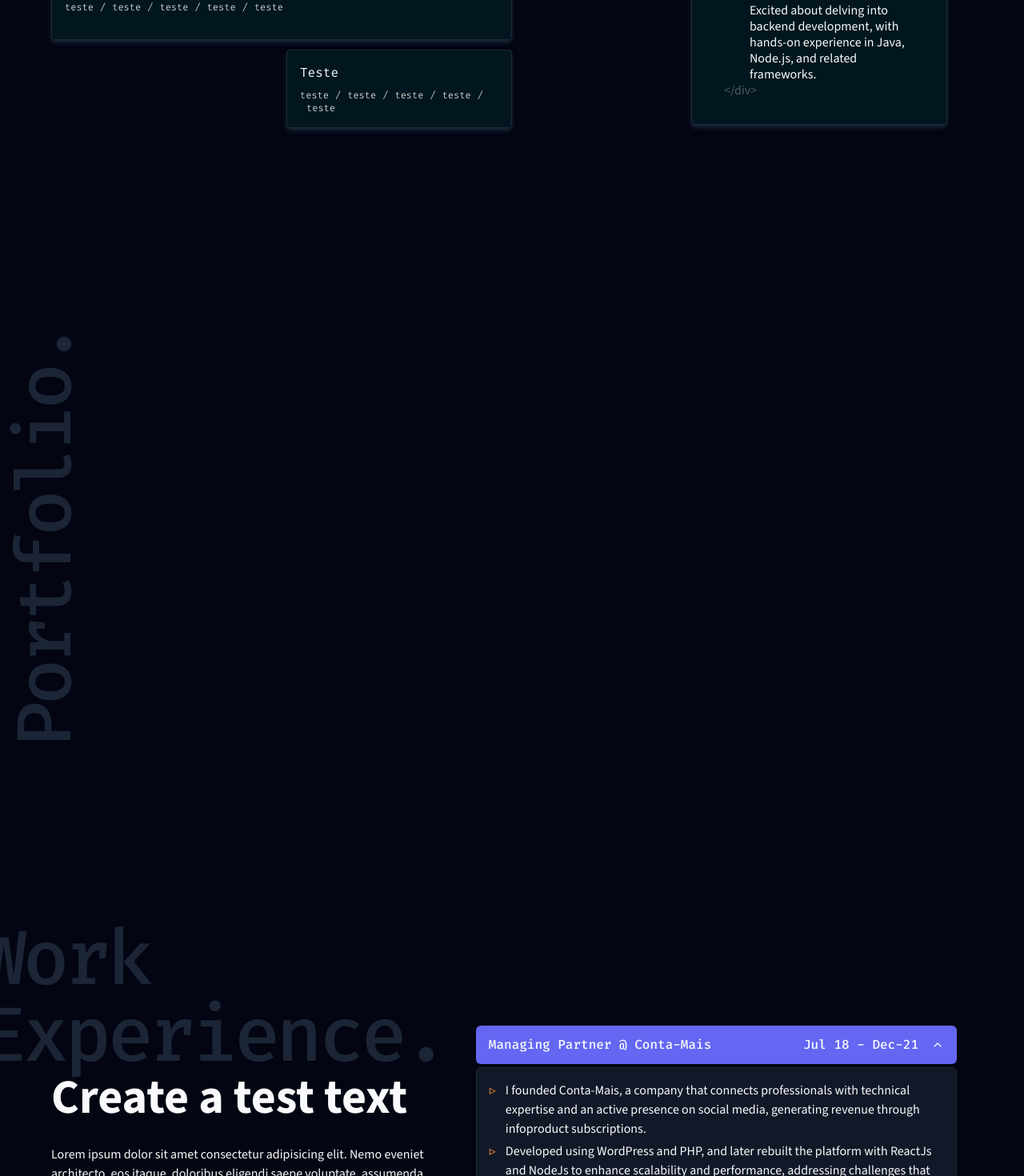
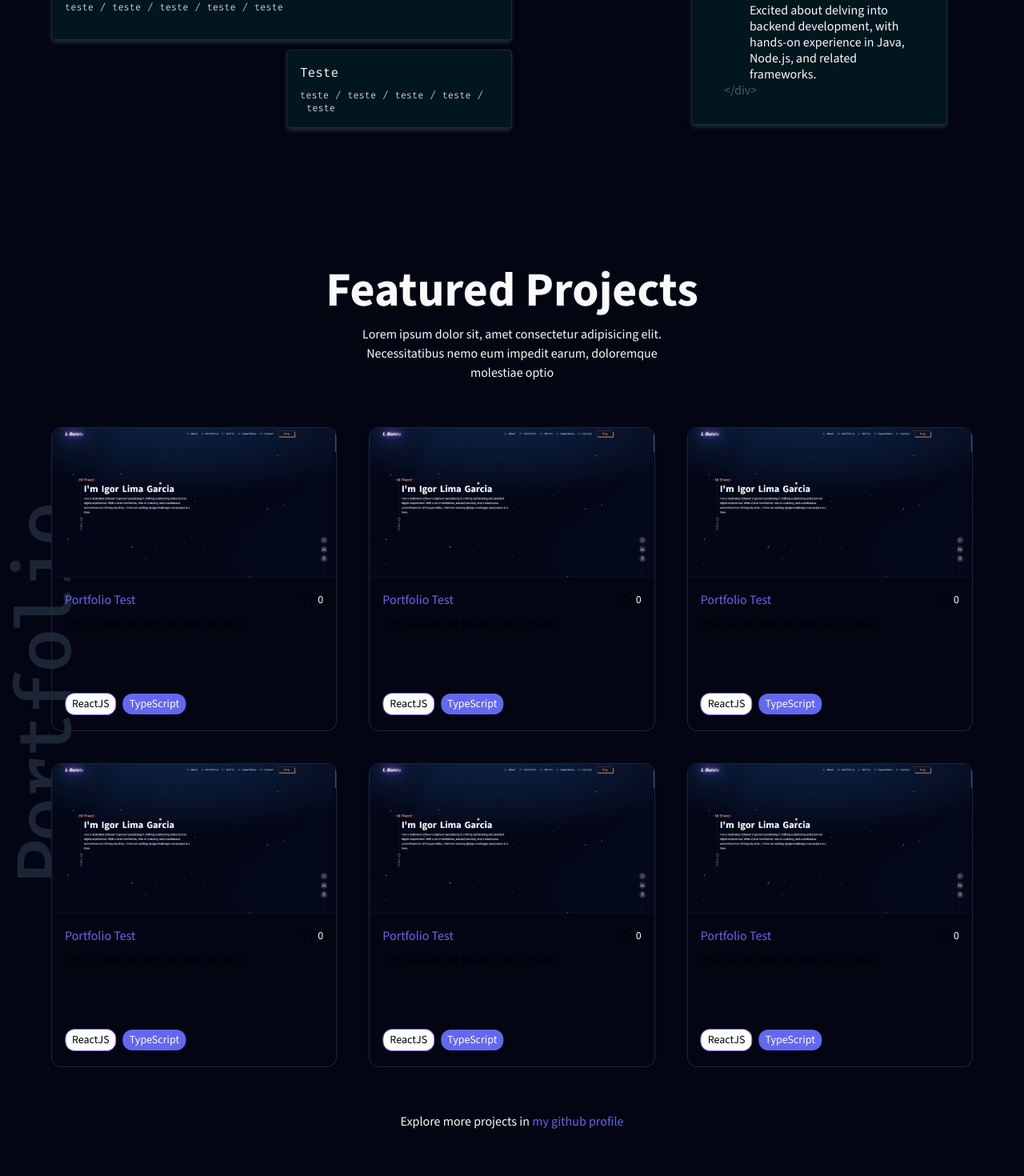
Before and after one commit to ilgarcia/webPortifolio-v3, a Next.js app: page / in a window 1280 px wide. Shown: the part 1330-2800 px from the top of the page at 80% size. Built offline with nearby package versions, Linux system fonts and the light colour scheme.

Commit message:
feature: animation part-3

```diff
--- a/src/components/animations/HorizontalEntryAnimations.tsx
+++ b/src/components/animations/HorizontalEntryAnimations.tsx
@@ -5,8 +5,6 @@ import { useRef } from "react";
 import { gsap } from "gsap";
 import { useGSAP } from "@gsap/react";
 import { ScrollTrigger } from "gsap/dist/ScrollTrigger";
-
-import React from "react";
 
 export function HorizontalEntryAnimations(props: HorizontalAnimationProps) {
   const ref = useRef(null);
--- a/src/components/animations/VerticalSurgeAnimations.tsx
+++ b/src/components/animations/VerticalSurgeAnimations.tsx
@@ -6,7 +6,7 @@ import { gsap } from "gsap";
 import { useGSAP } from "@gsap/react";
 import { ScrollTrigger } from "gsap/dist/ScrollTrigger";
 
-function VerticalSurgeAnimations(props: AnimationSectionProps) {
+export function VerticalSurgeAnimations(props: AnimationSectionProps) {
   const ref = useRef(null);
 
   gsap.registerPlugin(ScrollTrigger);
@@ -43,5 +43,3 @@ function VerticalSurgeAnimations(props: AnimationSectionProps) {
     </div>
   );
 }
-
-export default VerticalSurgeAnimations;
--- a/src/components/sections/contact/Contact.tsx
+++ b/src/components/sections/contact/Contact.tsx
@@ -1,5 +1,5 @@
 import { SectionNavAnimations } from "@/components/animations/SectionNavAnimations";
-import VerticalSurgeAnimations from "@/components/animations/VerticalSurgeAnimations";
+import { VerticalSurgeAnimations } from "@/components/animations/VerticalSurgeAnimations";
 
 import Link from "next/link";
 
@@ -9,7 +9,7 @@ function Contact() {
       id="contact"
       className="trigger flex flex-col items-center justify-center w-full relative min-h-screen bg-baseBackground pt-[4.5rem] overflow-x-hidden"
     >
-      <h2 className="font-fira text-6xl md:text-8xl tracking-tighter text-slate-800/90 font-medium mb-10">
+      <h2 className="font-fira text-6xl md:text-8xl tracking-tighter text-slate-800/90 font-medium mb-6">
         Contact Me.
       </h2>
       <VerticalSurgeAnimations className="overflow-hidden py-10 w-full">
--- a/src/components/sections/portfolio/Portfolio.tsx
+++ b/src/components/sections/portfolio/Portfolio.tsx
@@ -1,11 +1,9 @@
 // "use client";
 
-// import { useEffect, useRef } from "react";
 import Link from "next/link";
-// import { gsap } from "gsap";
-// import { ScrollTrigger } from "gsap/dist/ScrollTrigger";
 
 import { SectionNavAnimations } from "@/components/animations/SectionNavAnimations";
+import { VerticalSurgeAnimations } from "@/components/animations/VerticalSurgeAnimations";
 
 import PortfolioCard from "./PortfolioCard";
 
@@ -49,8 +47,36 @@ function Portfolio() {
       <h2 className="absolute -rotate-90 bottom-1/2 translate-y-1/2 -translate-x-1/2 left-8 md:left-14  font-fira text-7xl md:text-8xl tracking-tighter text-slate-800/90 font-medium">
         Portfolio.
       </h2>
-
-
+      <div className="flex flex-col items-center mx-auto max-w-7xl w-full gap-14">
+        <VerticalSurgeAnimations className="flex flex-col items-center gap-6">
+          <h3 className="vertical-animation text-4xl lg:text-6xl font-bold lg:leading-10 text-center">
+            Featured Projects
+          </h3>
+          <div className="vertical-animation text-center max-w-sm">
+            Lorem ipsum dolor sit, amet consectetur adipisicing elit.
+            Necessitatibus nemo eum impedit earum, doloremque molestiae optio
+          </div>
+        </VerticalSurgeAnimations>
+        <div className="w-full  grid grid-cols-1 md:grid-cols-2 lg:grid-cols-3 gap-10 max-w-6xl mx-auto">
+          {projects.map((project) => (
+            <PortfolioCard key={project.id} item={project} />
+          ))}
+        </div>
+        <VerticalSurgeAnimations>
+          <div className="vertical-animation font-medium">
+            Explore more projects in{" "}
+            <Link
+              href=""
+              target="_blank"
+              aria-label="Expore more in my github profile"
+              rel="noopener noreferrer"
+              className="text-primary"
+            >
+              my github profile
+            </Link>
+          </div>
+        </VerticalSurgeAnimations>
+      </div>
 
       {/* <div className="w-full max-w-[1100px] h-full m-auto flex flex-col items-center gap-14">
         <div className="w-[80%] md:w-full flex absolute left-1/2 -translate-x-1/2 flex-col gap-8 items-center">
@@ -142,7 +168,6 @@ const projects: Project[] = [
     githubURL: "",
     githubApi: "",
   },
-
 ];
 
 export default Portfolio;
```
